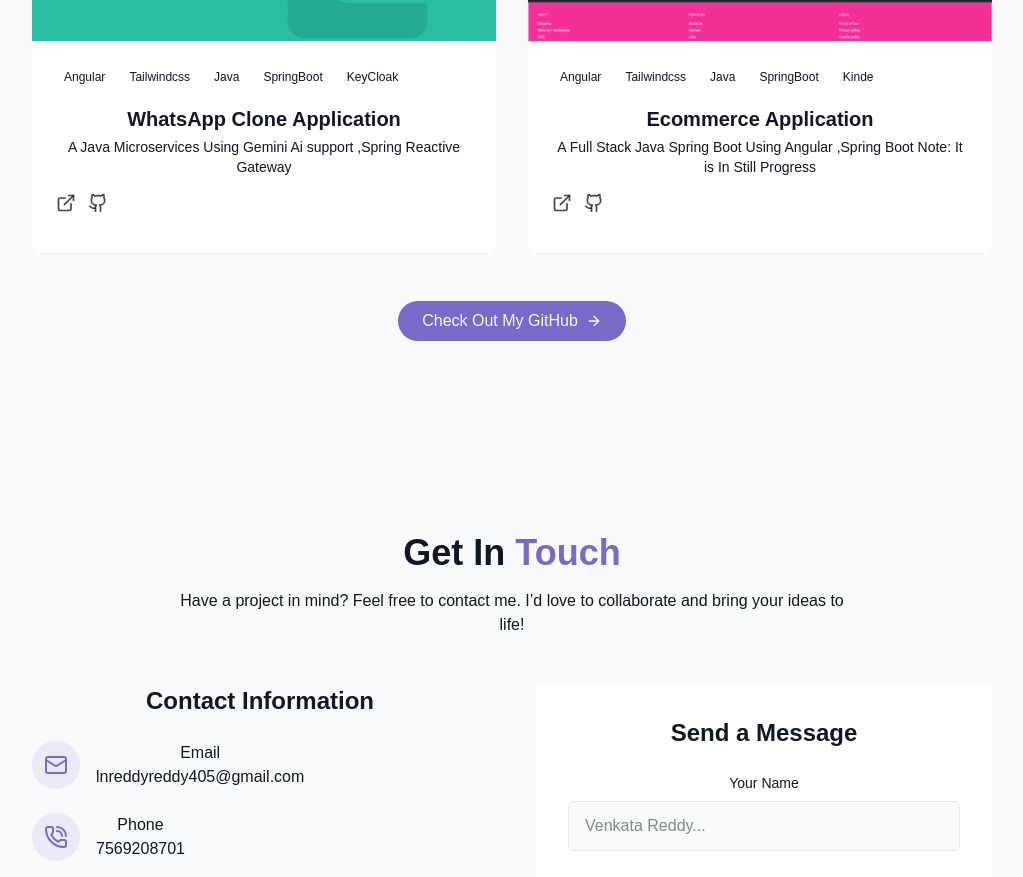
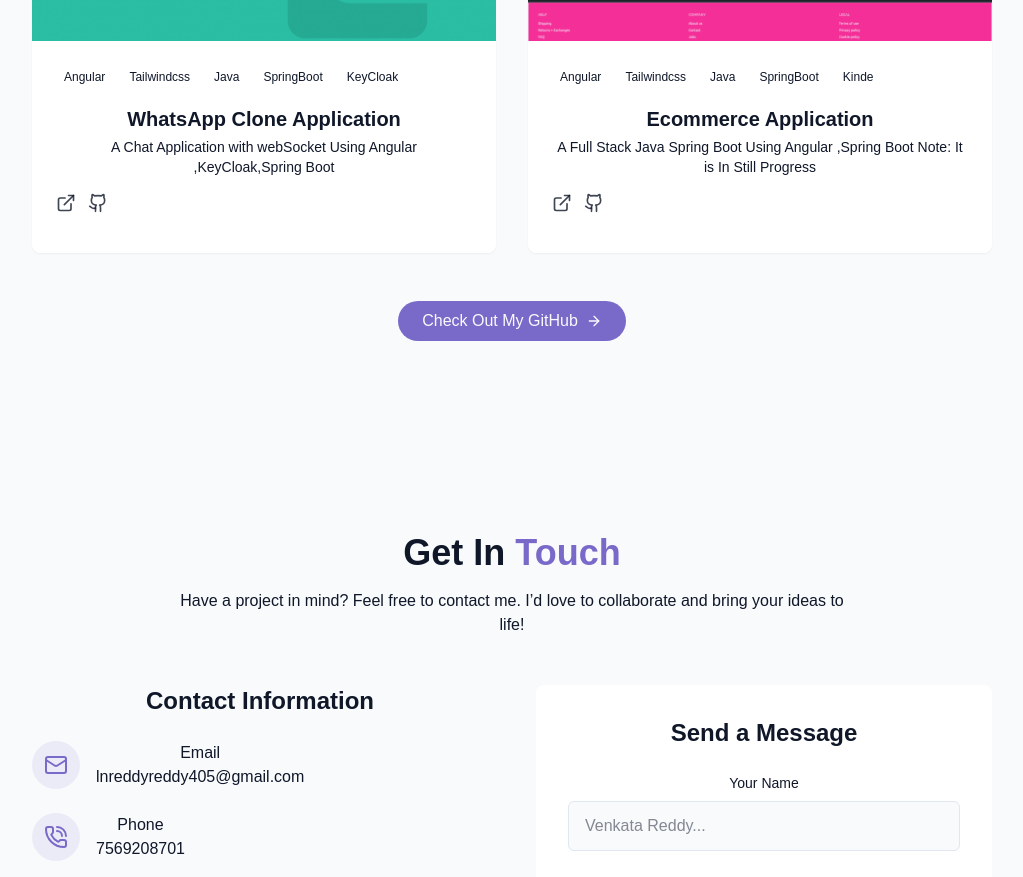
Before and after one commit to Narasimha-prog/Portfolio, a React (Vite) app: page / in a window 1280 px wide. Shown: the part 3577-4454 px from the top of the page, without its empty margins (128-1151 px from the left). Built offline with nearby package versions, Linux system fonts and the light colour scheme.

Commit message:
Adding  description of Whats App clone

```diff
--- a/src/components/ProjectsSection.jsx
+++ b/src/components/ProjectsSection.jsx
@@ -19,7 +19,7 @@ const projects=[
     },
       {id: 3,
       title: "WhatsApp Clone Application",
-      description:"A Java Microservices Using Gemini Ai support ,Spring Reactive Gateway",
+      description:"A Chat Application with webSocket Using Angular ,KeyCloak,Spring Boot",
       image:"/projects/Create-WhatsApp-Clone-2.png",
       tags: ["Angular","Tailwindcss","Java","SpringBoot","KeyCloak"],
        demoUrl:"https://github.com/Narasimha-prog/whatsAppCloneProject",
```
